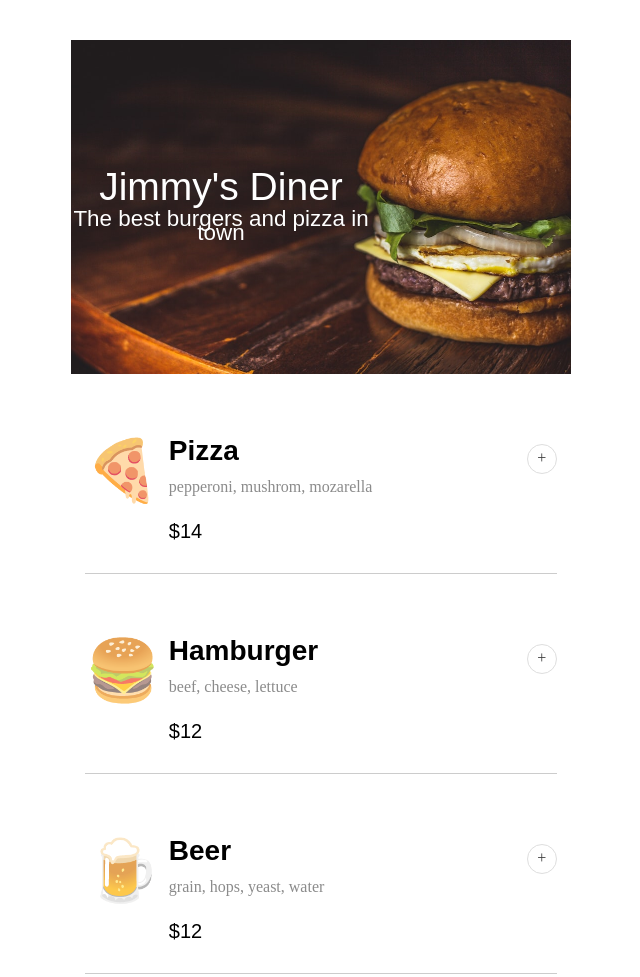
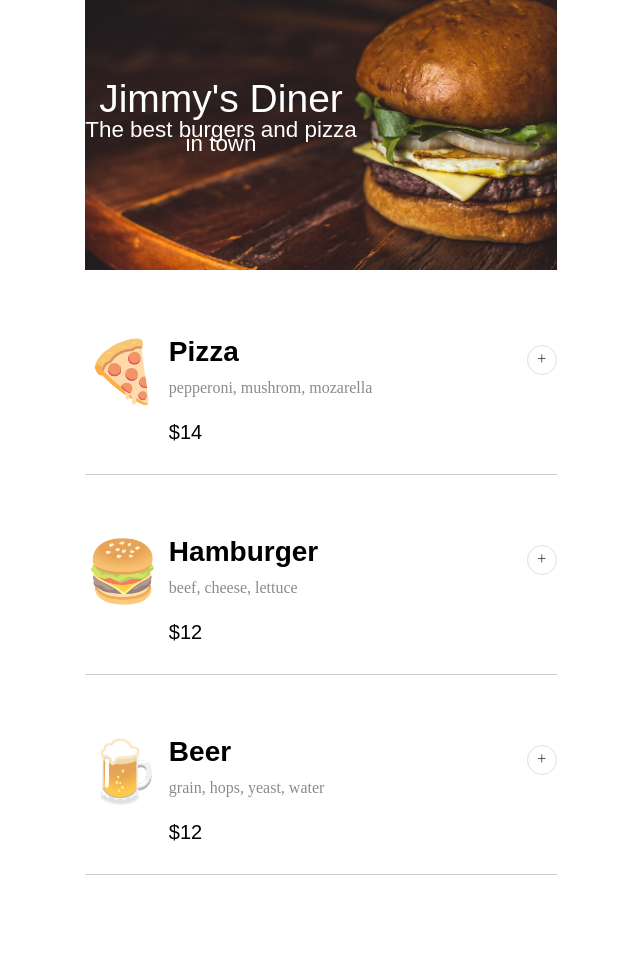
Before and after one commit to ashton8504/dinerAppScrimba, a website built with Vite: page index.html in a window 1280 px wide. Shown: the whole page, without its empty margins (319-959 px from the left). After the commit the page ends 885 px from the top, so only its background shows below. Built offline with nearby package versions, Linux system fonts and the light colour scheme; a web font is replaced by a local one.

Commit message:
saving updates

```diff
--- a/index.html
+++ b/index.html
@@ -16,7 +16,8 @@
     <title>Jimmy's Diner</title>
 </head>
 <body>
-    <body>
+    <div class="phone-frame">
+        <div class="content">
             <!-- Header Section -->
             <header>
                 <img class="item-img" src="diner.jpeg" alt="photo of a burger">
@@ -30,7 +31,9 @@
             <div id="menu">
                 <!-- Menu Here -->
             </div>
-    </body>
+        </div>
+    </div>
+
 
 </body>
 </html>
--- a/styles.css
+++ b/styles.css
@@ -3,11 +3,13 @@
   }
 
   body {
-    margin: 0;
     display: flex;
     align-items: center;
     justify-content: center;
-    flex-direction: column; /* Add this line to stack elements vertically */
+    flex-direction: column;
+    height: 100vh;
+    max-width: 400px;
+    margin: 0 auto;
   }
 
   header {
@@ -18,9 +20,8 @@
 
   .item-img {
     width: 100%;
-    max-width: 500px; /* Adjust this value as needed */
-    display: block; /* Ensures the image takes up full width */
-    margin-top: 0; /* Remove default margin */
+    height: 100%;
+    object-fit: cover;
   }
 
   /* ToDO these break on certain widths */
```
Lines whose indentation alone changed are shown as unchanged.
